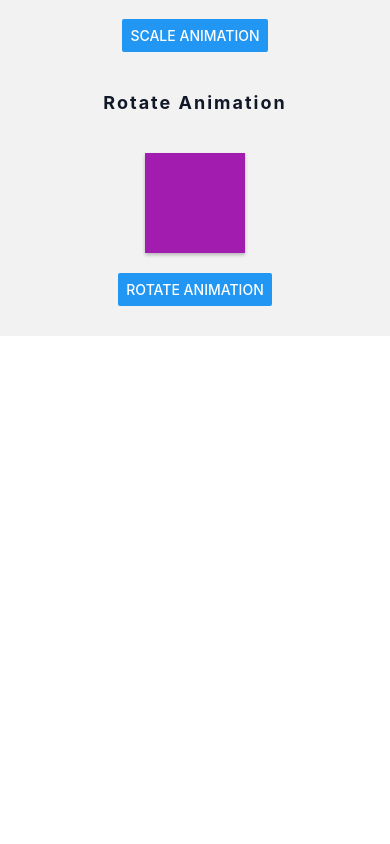
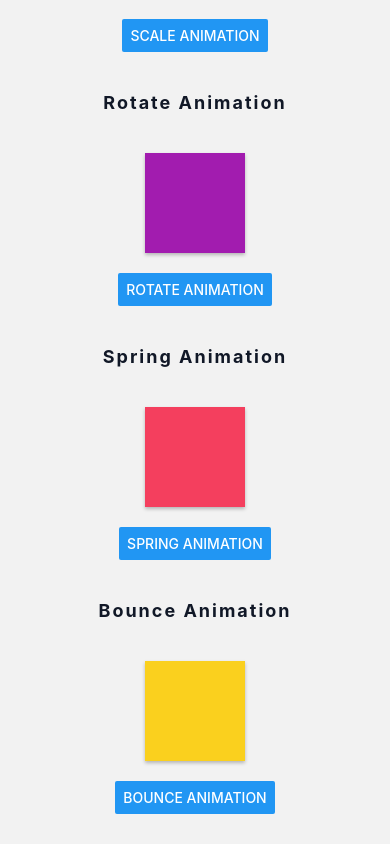
Before and after one commit to nansmatty/React-Native-Animation, a React Native app: screen /BasicAnimation in a window 390 px wide. Shown: the part 764-1608 px from the top of the page. Before the commit the page ends 1100 px from the top, so only its background shows below. Built offline with nearby package versions, Linux system fonts and the light colour scheme.

Commit message:
Spring and Bounce animation added

```diff
--- a/src/screens/BasicAnimationScreen.tsx
+++ b/src/screens/BasicAnimationScreen.tsx
@@ -14,6 +14,8 @@ const BasicAnimationScreen = () => {
   const translateAnim = useRef(new Animated.Value(0)).current;
   const scaleAnim = useRef(new Animated.Value(0.75)).current;
   const rotateAnim = useRef(new Animated.Value(0)).current;
+  const springAnim = useRef(new Animated.Value(0)).current;
+  const bounceAnim = useRef(new Animated.Value(0)).current;
 
   const handleFadeIn = () => {
     Animated.timing(fadeAni, {
@@ -72,6 +74,30 @@ const BasicAnimationScreen = () => {
     inputRange: [0, 1],
     outputRange: ['0deg', '360deg'],
   });
+
+  const handleSpring = () => {
+    Animated.spring(springAnim, {
+      toValue: 100,
+      friction: 5,
+      tension: 40,
+      useNativeDriver: true,
+    }).start(() => {
+      springAnim.setValue(0);
+    });
+  };
+
+  const handleBounce = () => {
+    Animated.sequence([
+      Animated.spring(bounceAnim, {
+        toValue: -20,
+        useNativeDriver: true,
+      }),
+      Animated.spring(bounceAnim, {
+        toValue: 0,
+        useNativeDriver: true,
+      }),
+    ]).start();
+  };
 
   return (
     <ScrollView contentContainerStyle={styles.sectionContainer}>
@@ -146,7 +172,7 @@ const BasicAnimationScreen = () => {
         <Button title="Scale Animation" onPress={handleScaleIn} />
       </View>
 
-      {/* Rotate with translate Animation Demo */}
+      {/* Rotate Animation Demo */}
 
       <Text
         style={[
@@ -170,6 +196,58 @@ const BasicAnimationScreen = () => {
             },
           ]}></Animated.View>
         <Button title="Rotate Animation" onPress={handleRotate} />
+      </View>
+
+      {/* Spring Animation Demo */}
+
+      <Text
+        style={[
+          styles.sectionTitle,
+          {fontSize: 18, marginVertical: 20, color: '#111827'},
+        ]}>
+        Spring Animation
+      </Text>
+
+      <View style={styles.fadeAniContainer}>
+        <Animated.View
+          style={[
+            styles.viewBox,
+            styles.springBox,
+            {
+              transform: [
+                {
+                  translateX: springAnim,
+                },
+              ],
+            },
+          ]}></Animated.View>
+        <Button title="Spring Animation" onPress={handleSpring} />
+      </View>
+
+      {/* Bounce Animation Demo */}
+
+      <Text
+        style={[
+          styles.sectionTitle,
+          {fontSize: 18, marginVertical: 20, color: '#111827'},
+        ]}>
+        Bounce Animation
+      </Text>
+
+      <View style={styles.fadeAniContainer}>
+        <Animated.View
+          style={[
+            styles.viewBox,
+            styles.bounceBox,
+            {
+              transform: [
+                {
+                  translateY: bounceAnim,
+                },
+              ],
+            },
+          ]}></Animated.View>
+        <Button title="Bounce Animation" onPress={handleBounce} />
       </View>
     </ScrollView>
   );
@@ -227,6 +305,12 @@ const styles = StyleSheet.create({
   rotateBox: {
     backgroundColor: '#a21caf',
   },
+  springBox: {
+    backgroundColor: '#f43f5e',
+  },
+  bounceBox: {
+    backgroundColor: '#fad01e',
+  },
 });
 
 export default BasicAnimationScreen;
```
